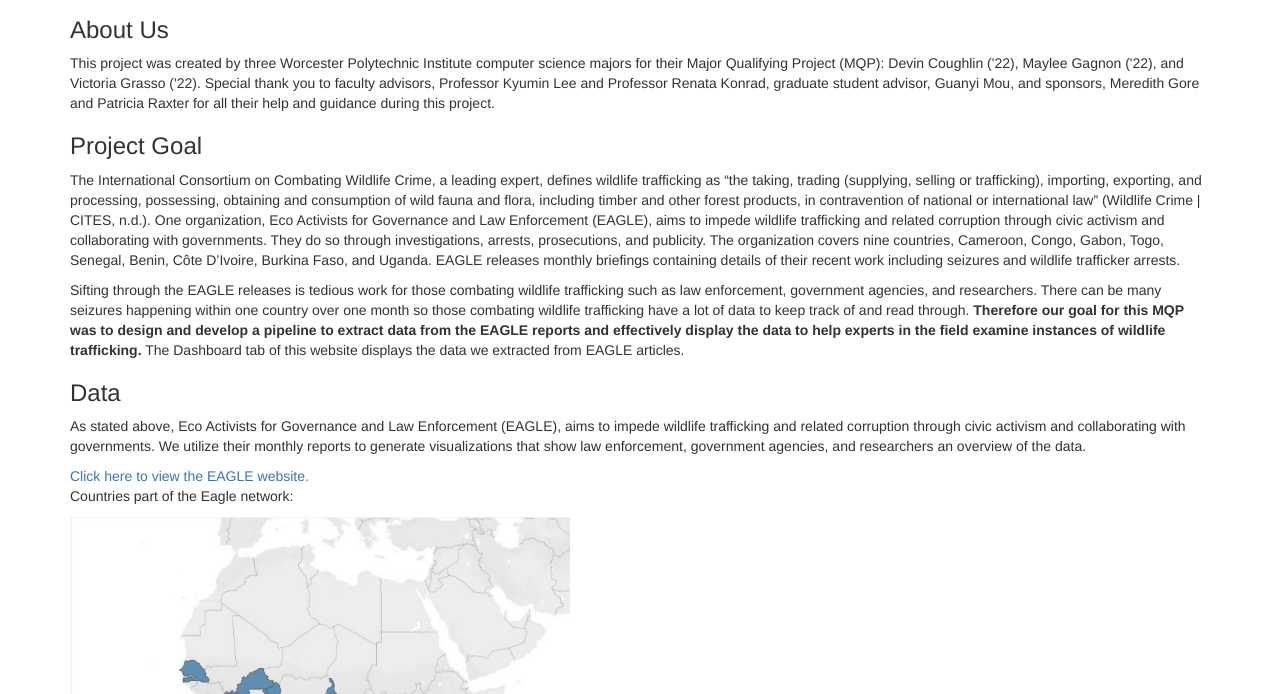
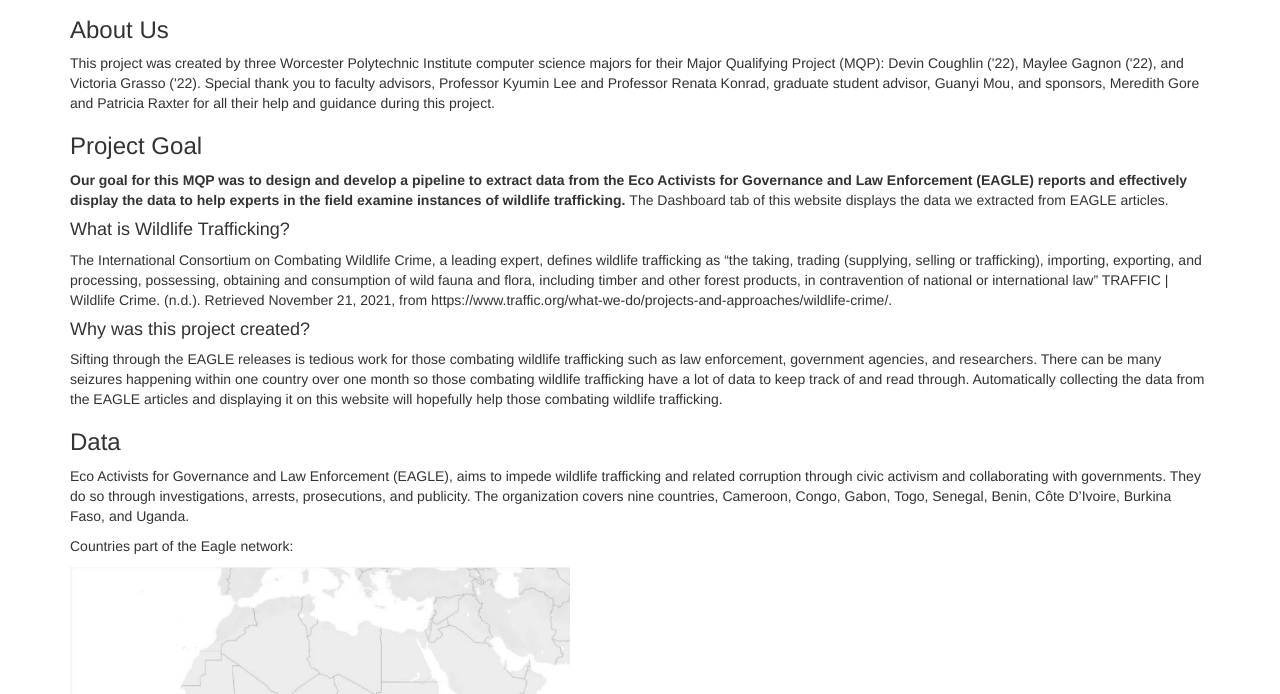
Before and after one commit to WildlifeMQP/Visualizations, a website: page index.html in a window 1280 px wide. Both pictures are taken after a click on the link "About". Shown: the part 106-800 px from the top of the page. Drawn offline with nearby package versions, Linux system fonts and the light colour scheme.

Commit message:
About page updates

```diff
--- a/index.html
+++ b/index.html
@@ -61,31 +61,42 @@
       </p>
       <h3>Project Goal</h3>
       <p>
+        <b>Our goal for this MQP was to design and develop a pipeline to extract data from the Eco Activists for Governance and Law Enforcement (EAGLE) reports and
+          effectively display the data to help experts in the field examine instances of wildlife trafficking.
+        </b>
+        The Dashboard tab of this website displays the data we extracted from EAGLE articles.
+      </p>
+      <h4>
+        What is Wildlife Trafficking?
+      </h4>
+      <p>
         The International Consortium on Combating Wildlife Crime, a leading expert, defines wildlife trafficking as “the taking, trading
         (supplying, selling or trafficking), importing, exporting, and processing, possessing, obtaining and consumption of wild fauna and flora,
-        including timber and other forest products, in contravention of national or international law” (Wildlife Crime | CITES, n.d.). One
-        organization, Eco Activists for Governance and Law Enforcement (EAGLE), aims to impede wildlife trafficking and related corruption
-        through civic activism and collaborating with governments. They do so through investigations, arrests, prosecutions, and publicity.
-        The organization covers nine countries, Cameroon, Congo, Gabon, Togo, Senegal, Benin, Côte D’Ivoire, Burkina Faso, and Uganda.
-        EAGLE releases monthly briefings containing details of their recent work including seizures and wildlife trafficker arrests.
+        including timber and other forest products, in contravention of national or international law”
+        TRAFFIC | Wildlife Crime. (n.d.). Retrieved November 21, 2021, from https://www.traffic.org/what-we-do/projects-and-approaches/wildlife-crime/.
       </p>
+      <h4>
+        Why was this project created?
+      </h4>
       <p>
         Sifting through the EAGLE releases is tedious work for those combating wildlife trafficking such as law enforcement,
         government agencies, and researchers. There can be many seizures happening within one country over one month so those combating
-        wildlife trafficking have a lot of data to keep track of and read through. <b> Therefore our goal for this MQP was to design and develop a
-        pipeline to extract data from the EAGLE reports and effectively display the data to help experts in the field examine instances of
-        wildlife trafficking.</b>
-        The Dashboard tab of this website displays the data we extracted from EAGLE articles.
+        wildlife trafficking have a lot of data to keep track of and read through.
+        Automatically collecting the data from the EAGLE articles and displaying it on this website will hopefully help those combating wildlife trafficking.
       </p>
       <h3>Data</h3>
       <p>
-        As stated above, Eco Activists for Governance and Law Enforcement (EAGLE), aims to impede wildlife trafficking and related corruption
-        through civic activism and collaborating with governments. We utilize their monthly reports to generate visualizations that show law enforcement,
-        government agencies, and researchers an overview of the data.
+        Eco Activists for Governance and Law Enforcement (EAGLE), aims to impede wildlife trafficking and related corruption
+        through civic activism and collaborating with governments. They do so through investigations, arrests, prosecutions, and publicity.
+        The organization covers nine countries, Cameroon, Congo, Gabon, Togo, Senegal, Benin, Côte D’Ivoire, Burkina Faso, and Uganda.
+      </p>
+      <p>Countries part of the Eagle network:</p>
+      <img src="EagleCountries.JPG" alt="Map of Countries in the Eagle network" width="500" height="333">
+      <p>
+        EAGLE releases monthly briefings containing details of their recent work including seizures and wildlife trafficker arrests across those West African countries.
+        We utilize EAGLE's monthly reports to generate visualizations that show an overview of the data.
       </p>
       <a href="https://www.eagle-enforcement.org/">Click here to view the EAGLE website.</a>
-      <p>Countries part of the Eagle network:</p>
-      <img src="EagleCountries.JPG" alt="Map of Countries in the Eagle network" width="500" height="333">
       <h3>Resources</h3>
       <p>spaCy is the Python library we used to create our pipeline to extract the EAGLE data.</p>
       <a href="https://spacy.io/">Click here to view the spaCy library.</a>
```
